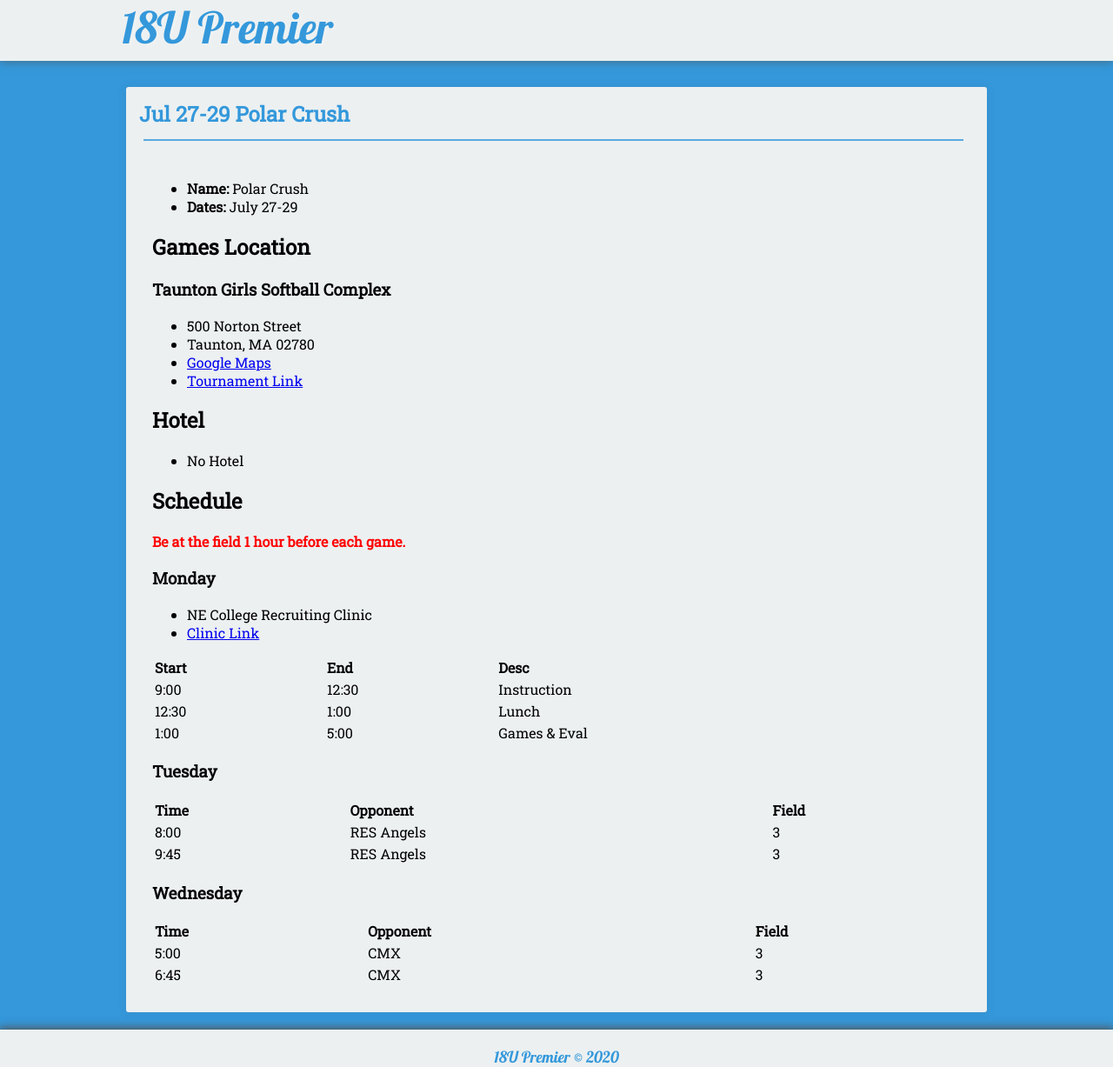
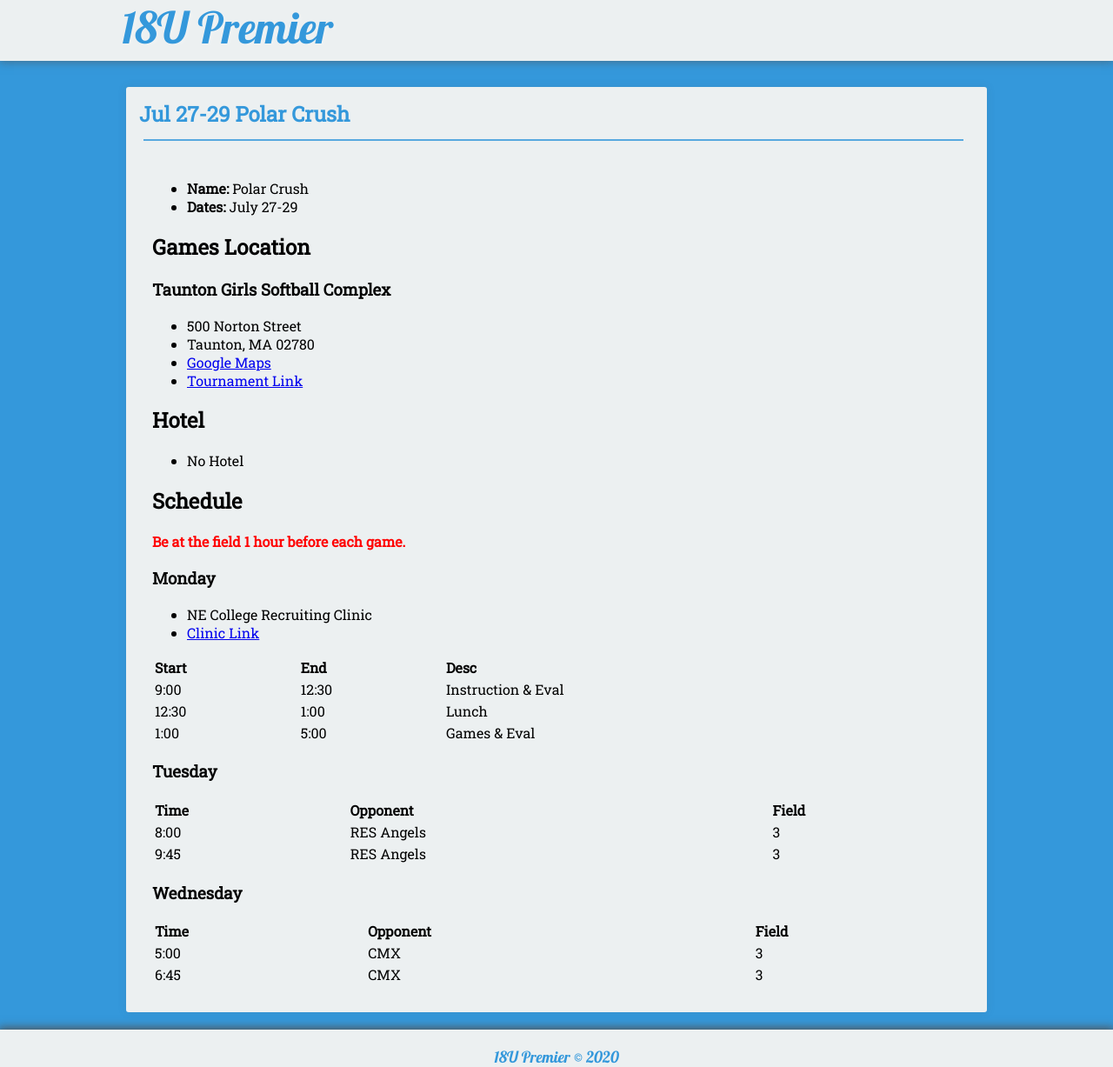
Before and after one commit to seanmerrow/ecf, a Jekyll site: the page built from _posts/2019-08-01-Jun-20-Polar.md, in a window 1280 px wide. Shown: the whole page at 87% size. Built offline with Jekyll 4.4.1, drawn with Linux system fonts in a browser that asks for light colours; nearby versions of some CDN libraries.

Commit message:
Update 2019-08-01-Jun-20-Polar.md

```diff
--- a/_posts/2019-08-01-Jun-20-Polar.md
+++ b/_posts/2019-08-01-Jun-20-Polar.md
@@ -30,7 +30,7 @@ category:
 
 | Start | End | Desc |
 |:---      |:---   |:---  |
-| 9:00  | 12:30   |Instruction  |
+| 9:00  | 12:30   |Instruction & Eval  |
 | 12:30 | 1:00    |Lunch        |
 | 1:00 | 5:00     |Games & Eval |
 
```
